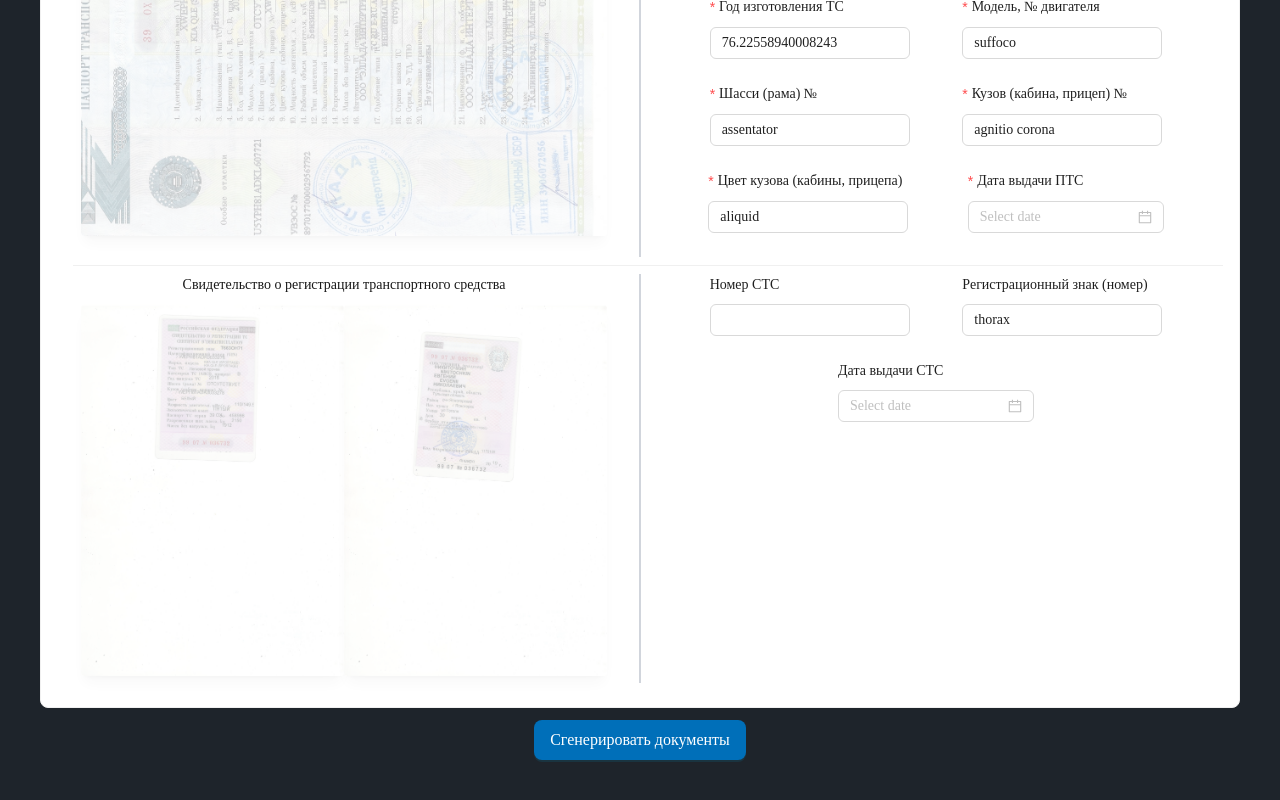
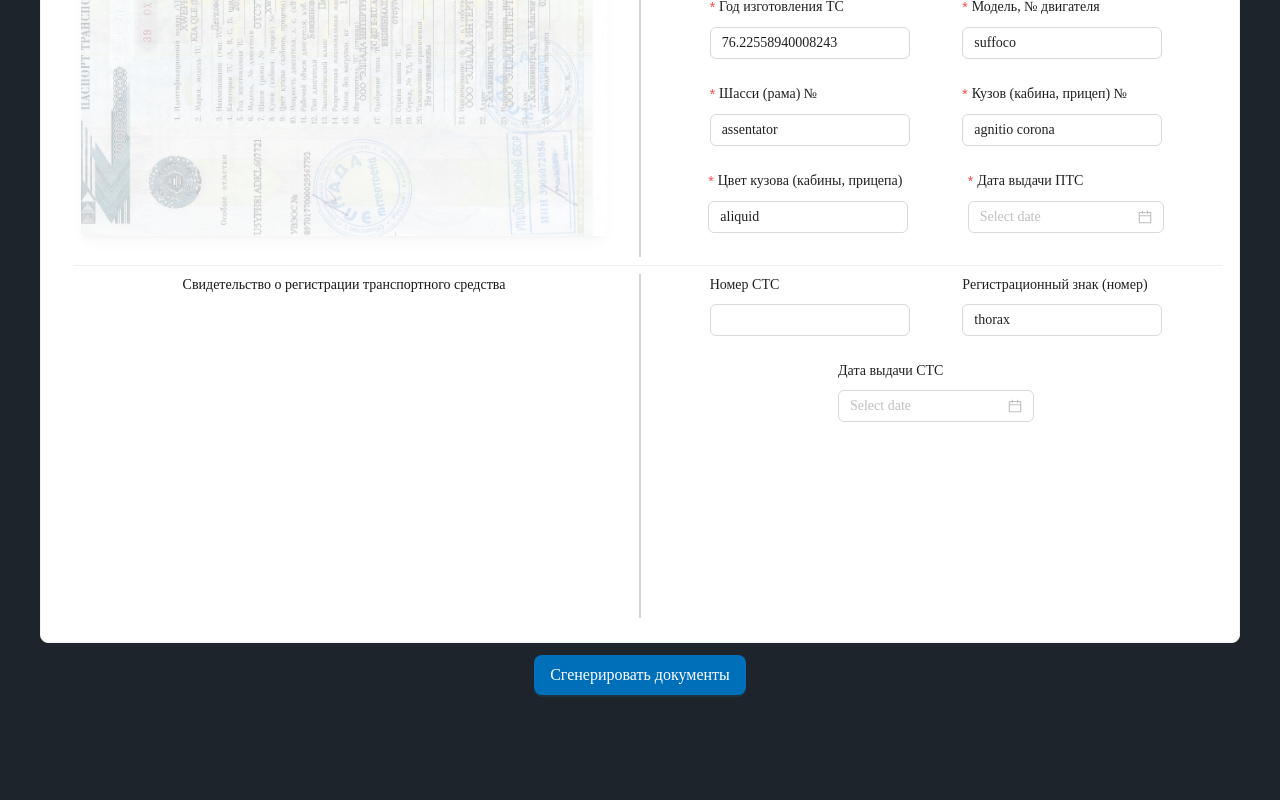
Before and after one commit to StepanovPlaton/FirstKilometerFrontend, a Next.js app: page /verify in a window 1280 px wide. Shown: the part 1478-2278 px from the top of the page. After the commit the page ends 2213 px from the top, so only its background shows below. Built offline with nearby package versions, Linux system fonts and the light colour scheme; what @ant-design/nextjs-registry would draw is missing.

Commit message:
Fixed response validation

```diff
--- a/eslint.config.mjs
+++ b/eslint.config.mjs
@@ -26,7 +26,7 @@ const eslintConfig = [
     '**/*.mjs',
   ]),
 
-  ...compat.extends('next/core-web-vitals', 'next/typescript'),
+  ...compat.extends('next', 'next/core-web-vitals', 'next/typescript'),
 
   eslint.configs.recommended,
 
--- a/src/app/verify/components/vehicle-card.tsx
+++ b/src/app/verify/components/vehicle-card.tsx
@@ -164,26 +164,20 @@ export const VehicleCard = (props: {
             <div className="aspect-video w-full px-4">
               {props.vehicle ? (
                 <Row>
-                  <Col span={12}>
+                  {props.vehicle.sts_front_url && <Col span={12}>
                     <Image
-                      src={props.vehicle.sts_front_url ?? '/demo/sts_1.jpg'}
+                      src={props.vehicle.sts_front_url}
                       alt="Свидетельство о регистрации транспортного средства"
-                      className={clsx(
-                        'rounded shadow-lg!',
-                        !props.vehicle.sts_front_url && 'opacity-30'
-                      )}
+                      className="rounded shadow-lg!"
                     />
-                  </Col>
-                  <Col span={12}>
+                  </Col>}
+                  {props.vehicle.sts_back_url && <Col span={12}>
                     <Image
-                      src={props.vehicle.sts_back_url ?? '/demo/sts_2.jpg'}
+                      src={props.vehicle.sts_back_url}
                       alt="Свидетельство о регистрации транспортного средства (обратная сторона)"
-                      className={clsx(
-                        'rounded shadow-lg!',
-                        !props.vehicle.sts_back_url && 'opacity-30'
-                      )}
+                      className="rounded shadow-lg!"
                     />
-                  </Col>
+                  </Col>}
                 </Row>
               ) : (
                 <Skeleton.Node active className="h-full! w-full! p-2" />
--- a/src/entities/vehicle/schema.ts
+++ b/src/entities/vehicle/schema.ts
@@ -39,8 +39,8 @@ export const apiVehicleSchema = entitySchema.extend({
   pts_date: rawVehicleSchema.shape.pts_date.nullable().transform(toDayjsDate),
   sts_date: rawVehicleSchema.shape.sts_date.transform(toDayjsDate),
 
-  sts_front_url: z.url(),
-  sts_back_url: z.url(),
+  sts_front_url: z.url().nullable().optional(),
+  sts_back_url: z.url().nullable().optional(),
   pts_url: z.url(),
 });
 export type ApiVehicle = z.TypeOf<typeof apiVehicleSchema>;
--- a/src/shared/utils/schemes/validator.ts
+++ b/src/shared/utils/schemes/validator.ts
@@ -8,7 +8,7 @@ import z from 'zod';
 export function getValidationRules<T extends ZodType>(
   schema: T,
   path: string,
-  required?: boolean = true
+  required: boolean = true
 ): Rule[] {
   const fieldSchema = getFieldSchema(schema, path);
 
```
Also changed, not shown: 1 other file (tests, documents, lock files or other folders).
